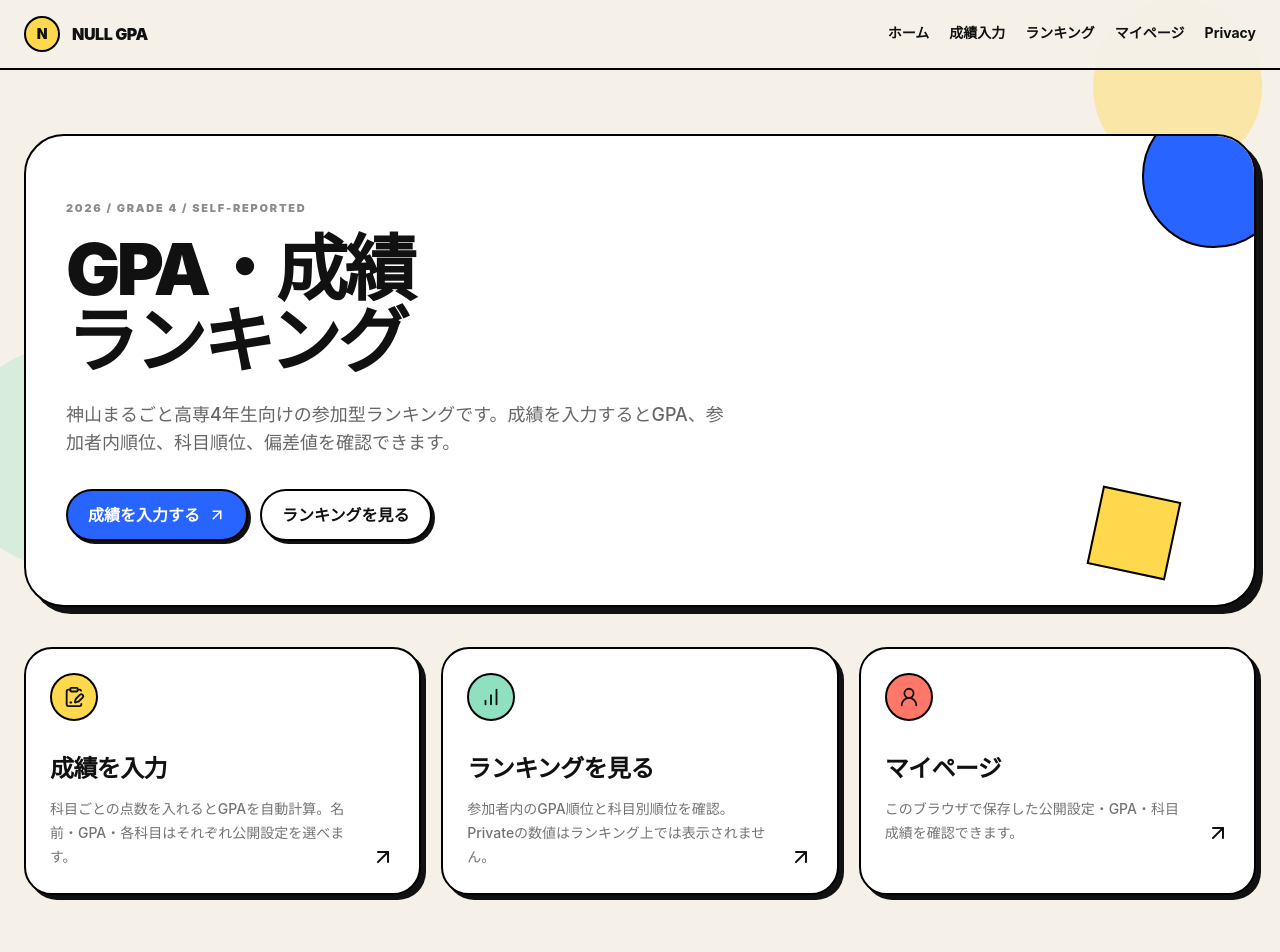
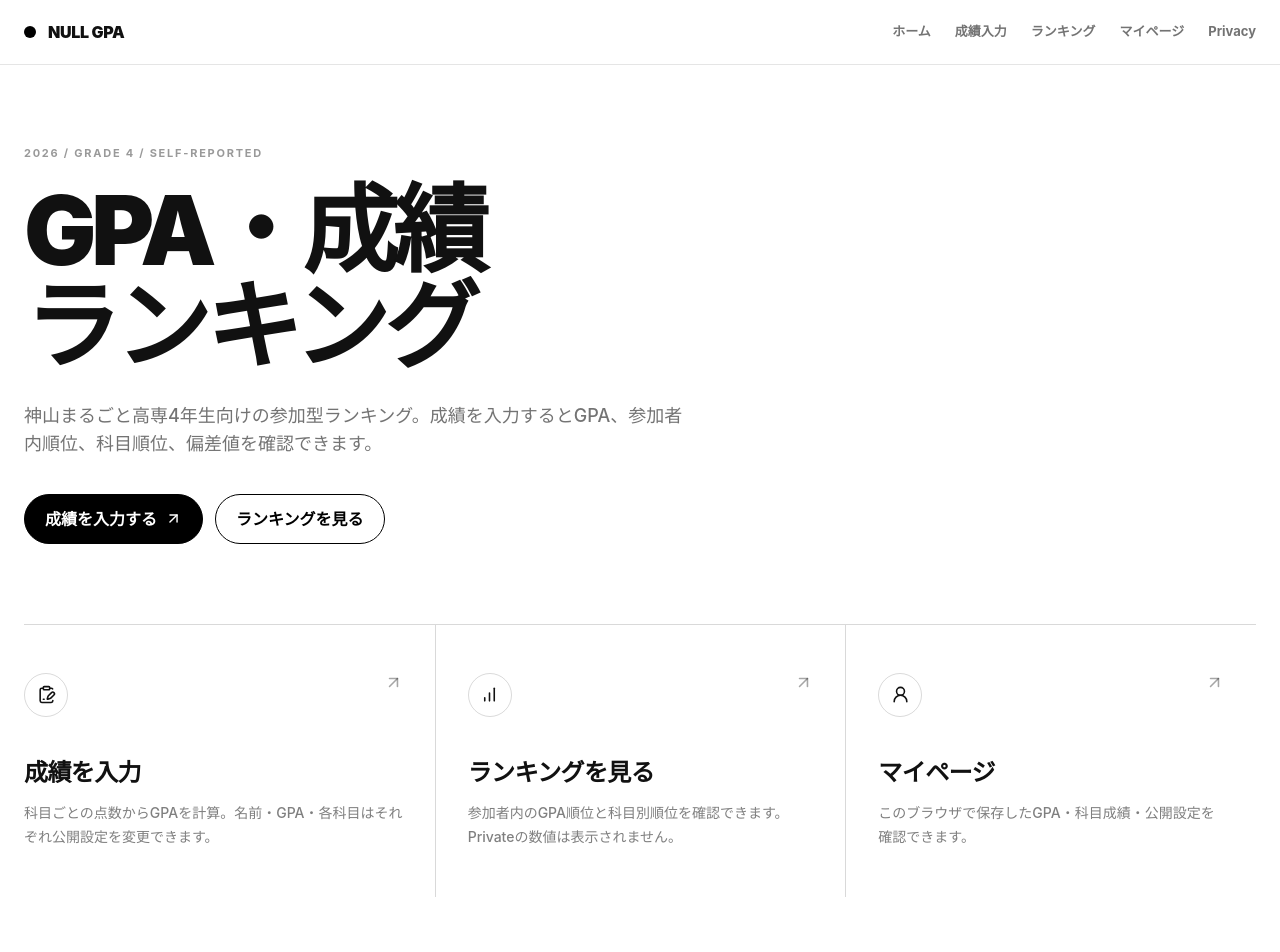
Before and after one commit to haruto-yamanishi/null-gpa, a Next.js app: page / in a window 1280 px wide. Shown: the top 952 px of the page. Built offline with nearby package versions, Linux system fonts and the light colour scheme.

Commit message:
fix: align UI with Kamiyama official monochrome style

```diff
--- a/app/globals.css
+++ b/app/globals.css
@@ -4,30 +4,29 @@
 
 :root {
   color-scheme: light;
-  --paper: #f5f1e8;
+  --paper: #ffffff;
   --ink: #111111;
-  --blue: #2864ff;
-  --yellow: #ffd84d;
-  --mint: #8fe0c0;
-  --coral: #ff7768;
+  --muted: #6f6f6f;
+  --line: #dddddd;
+  --soft: #f5f5f3;
 }
 
 * {
   box-sizing: border-box;
 }
 
+html,
+body {
+  min-height: 100%;
+}
+
 html {
-  min-height: 100%;
   background: var(--paper);
 }
 
 body {
   margin: 0;
-  min-height: 100%;
-  background:
-    radial-gradient(circle at 92% 8%, rgba(255, 216, 77, 0.42) 0 84px, transparent 85px),
-    radial-gradient(circle at 5% 42%, rgba(143, 224, 192, 0.3) 0 110px, transparent 111px),
-    var(--paper);
+  background: var(--paper);
   color: var(--ink);
 }
 
@@ -38,24 +37,28 @@ select {
 }
 
 ::selection {
-  background: var(--blue);
-  color: white;
+  background: #111111;
+  color: #ffffff;
 }
 
 @layer components {
   .k-card {
-    @apply rounded-[28px] border-2 border-black bg-white shadow-[5px_5px_0_#111];
+    @apply rounded-[24px] border border-black/15 bg-white;
   }
 
   .k-label {
-    @apply text-[11px] font-black uppercase tracking-[0.16em] text-black/45;
+    @apply text-[11px] font-bold uppercase tracking-[0.16em] text-black/40;
   }
 
   .k-input {
-    @apply w-full rounded-2xl border-2 border-black bg-white px-4 py-3 text-black outline-none transition focus:-translate-y-0.5 focus:shadow-[3px_3px_0_#2864ff];
+    @apply w-full rounded-xl border border-black/20 bg-white px-4 py-3 text-black outline-none transition focus:border-black;
   }
 
   .k-button {
-    @apply inline-flex min-h-12 items-center justify-center rounded-full border-2 border-black bg-[#2864ff] px-5 py-3 font-black text-white shadow-[3px_3px_0_#111] transition hover:-translate-y-0.5 hover:shadow-[4px_5px_0_#111] disabled:cursor-not-allowed disabled:opacity-50;
+    @apply inline-flex min-h-12 items-center justify-center rounded-full border border-black bg-black px-5 py-3 font-bold text-white transition hover:bg-neutral-800 disabled:cursor-not-allowed disabled:opacity-40;
+  }
+
+  .k-button-secondary {
+    @apply inline-flex min-h-12 items-center justify-center rounded-full border border-black bg-white px-5 py-3 font-bold text-black transition hover:bg-black hover:text-white;
   }
 }
--- a/app/layout.tsx
+++ b/app/layout.tsx
@@ -19,15 +19,15 @@ export default function RootLayout({ children }: Readonly<{ children: React.Reac
   return (
     <html lang="ja">
       <body className="font-sans antialiased">
-        <header className="sticky top-0 z-40 border-b-2 border-black bg-[#f5f1e8]/95 backdrop-blur">
-          <div className="mx-auto flex max-w-7xl flex-wrap items-center justify-between gap-4 px-4 py-4 sm:px-6">
-            <Link href="/" className="flex items-center gap-3 font-black tracking-tight">
-              <span className="grid size-9 place-items-center rounded-full border-2 border-black bg-[#ffd84d] text-sm">N</span>
+        <header className="sticky top-0 z-40 border-b border-black/10 bg-white/95 backdrop-blur">
+          <div className="mx-auto flex max-w-7xl flex-wrap items-center justify-between gap-4 px-4 py-5 sm:px-6">
+            <Link href="/" className="flex items-center gap-3 font-black tracking-[-0.02em]">
+              <span className="block size-3 rounded-full bg-black" aria-hidden />
               <span>NULL GPA</span>
             </Link>
-            <nav className="flex flex-wrap items-center gap-x-5 gap-y-2 text-sm font-bold">
+            <nav className="flex flex-wrap items-center gap-x-6 gap-y-2 text-[13px] font-bold text-black/55">
               {nav.map(([label, href]) => (
-                <Link key={href} href={href} className="border-b-2 border-transparent hover:border-black">
+                <Link key={href} href={href} className="transition hover:text-black">
                   {label}
                 </Link>
               ))}
@@ -35,10 +35,10 @@ export default function RootLayout({ children }: Readonly<{ children: React.Reac
           </div>
         </header>
         {children}
-        <footer className="mt-16 border-t-2 border-black bg-white/70">
-          <div className="mx-auto flex max-w-7xl flex-wrap items-center justify-between gap-3 px-4 py-6 text-xs font-bold sm:px-6">
-            <span>NULL GPA</span>
-            <span className="text-black/45">参加者内ランキング / 学校公式順位ではありません</span>
+        <footer className="mt-20 border-t border-black/10">
+          <div className="mx-auto flex max-w-7xl flex-wrap items-center justify-between gap-3 px-4 py-7 text-xs sm:px-6">
+            <span className="font-bold">NULL GPA</span>
+            <span className="text-black/40">参加者内ランキング / 学校公式順位ではありません</span>
           </div>
         </footer>
       </body>
--- a/app/page.tsx
+++ b/app/page.tsx
@@ -5,66 +5,63 @@ const cards = [
   {
     href: "/submit",
     title: "成績を入力",
-    text: "科目ごとの点数を入れるとGPAを自動計算。名前・GPA・各科目はそれぞれ公開設定を選べます。",
+    text: "科目ごとの点数からGPAを計算。名前・GPA・各科目はそれぞれ公開設定を変更できます。",
     icon: ClipboardPenLine,
-    accent: "bg-[#ffd84d]",
   },
   {
     href: "/rankings",
     title: "ランキングを見る",
-    text: "参加者内のGPA順位と科目別順位を確認。Privateの数値はランキング上では表示されません。",
+    text: "参加者内のGPA順位と科目別順位を確認できます。Privateの数値は表示されません。",
     icon: ChartNoAxesColumnIncreasing,
-    accent: "bg-[#8fe0c0]",
   },
   {
     href: "/me",
     title: "マイページ",
-    text: "このブラウザで保存した公開設定・GPA・科目成績を確認できます。",
+    text: "このブラウザで保存したGPA・科目成績・公開設定を確認できます。",
     icon: UserRound,
-    accent: "bg-[#ff7768]",
   },
 ] as const;
 
 export default function HomePage() {
   return (
-    <main className="mx-auto max-w-7xl px-4 py-12 sm:px-6 sm:py-16">
-      <section className="relative overflow-hidden rounded-[40px] border-2 border-black bg-white px-6 py-12 shadow-[7px_7px_0_#111] sm:px-10 sm:py-16">
-        <div className="absolute -right-8 -top-8 size-36 rounded-full border-2 border-black bg-[#2864ff]" aria-hidden />
-        <div className="absolute bottom-8 right-20 hidden size-20 rotate-12 border-2 border-black bg-[#ffd84d] md:block" aria-hidden />
-        <div className="relative max-w-3xl">
+    <main className="mx-auto max-w-7xl px-4 py-14 sm:px-6 sm:py-20">
+      <section className="border-b border-black/15 pb-14 sm:pb-20">
+        <div className="max-w-5xl">
           <p className="k-label">2026 / Grade 4 / Self-reported</p>
-          <h1 className="mt-4 text-5xl font-black leading-[0.95] tracking-[-0.05em] sm:text-7xl">
+          <h1 className="mt-5 text-5xl font-black leading-[0.95] tracking-[-0.055em] sm:text-7xl lg:text-[96px]">
             GPA・成績
             <br />
             ランキング
           </h1>
-          <p className="mt-6 max-w-2xl text-base font-medium leading-7 text-black/60 sm:text-lg">
-            神山まるごと高専4年生向けの参加型ランキングです。成績を入力するとGPA、参加者内順位、科目順位、偏差値を確認できます。
+          <p className="mt-7 max-w-2xl text-base font-medium leading-7 text-black/55 sm:text-lg">
+            神山まるごと高専4年生向けの参加型ランキング。成績を入力するとGPA、参加者内順位、科目順位、偏差値を確認できます。
           </p>
-          <div className="mt-8 flex flex-wrap gap-3">
+          <div className="mt-9 flex flex-wrap gap-3">
             <Link href="/submit" className="k-button gap-2">
-              成績を入力する <ArrowUpRight size={18} />
+              成績を入力する <ArrowUpRight size={17} />
             </Link>
-            <Link href="/rankings" className="inline-flex min-h-12 items-center justify-center rounded-full border-2 border-black bg-white px-5 py-3 font-black shadow-[3px_3px_0_#111] transition hover:-translate-y-0.5">
+            <Link href="/rankings" className="k-button-secondary">
               ランキングを見る
             </Link>
           </div>
         </div>
       </section>
 
-      <section className="mt-10 grid gap-5 md:grid-cols-3">
-        {cards.map(({ href, title, text, icon: Icon, accent }) => (
-          <Link key={href} href={href} className="k-card group p-6 transition hover:-translate-y-1 hover:shadow-[7px_8px_0_#111]">
-            <div className={`grid size-12 place-items-center rounded-full border-2 border-black ${accent}`}>
-              <Icon size={22} />
+      <section className="grid md:grid-cols-3">
+        {cards.map(({ href, title, text, icon: Icon }, index) => (
+          <Link
+            key={href}
+            href={href}
+            className={`group border-b border-black/15 py-9 md:border-b-0 md:px-8 md:py-12 ${index > 0 ? "md:border-l" : "md:pl-0"}`}
+          >
+            <div className="flex items-start justify-between gap-5">
+              <span className="grid size-11 place-items-center rounded-full border border-black/15">
+                <Icon size={19} />
+              </span>
+              <ArrowUpRight className="text-black/35 transition group-hover:translate-x-1 group-hover:-translate-y-1 group-hover:text-black" size={19} />
             </div>
-            <div className="mt-8 flex items-end justify-between gap-4">
-              <div>
-                <h2 className="text-2xl font-black tracking-tight">{title}</h2>
-                <p className="mt-3 text-sm font-medium leading-6 text-black/55">{text}</p>
-              </div>
-              <ArrowUpRight className="shrink-0 transition group-hover:translate-x-1 group-hover:-translate-y-1" />
-            </div>
+            <h2 className="mt-10 text-2xl font-black tracking-[-0.025em]">{title}</h2>
+            <p className="mt-3 max-w-sm text-sm font-medium leading-6 text-black/50">{text}</p>
           </Link>
         ))}
       </section>
--- a/components/Toggle.tsx
+++ b/components/Toggle.tsx
@@ -8,10 +8,10 @@ export function Toggle({ checked, onChange, label }: { checked: boolean; onChang
       aria-checked={checked}
       aria-label={label}
       onClick={() => onChange(!checked)}
-      className={`relative h-8 w-14 shrink-0 rounded-full border-2 border-black transition ${checked ? "bg-[#2864ff]" : "bg-[#d9d6cc]"}`}
+      className={`relative h-8 w-14 shrink-0 rounded-full border border-black transition ${checked ? "bg-black" : "bg-neutral-200"}`}
     >
       <span
-        className={`absolute top-1/2 size-5 -translate-y-1/2 rounded-full border-2 border-black bg-white transition ${checked ? "left-7" : "left-1"}`}
+        className={`absolute top-1/2 size-5 -translate-y-1/2 rounded-full border border-black bg-white transition ${checked ? "left-7" : "left-1"}`}
       />
     </button>
   );
```
Also changed, not shown: app/proof/page.tsx (+14 -14 lines), components/Dashboard.tsx (+12 -12 lines), components/GradeTable.tsx (+13 -13 lines), components/MyPage.tsx (+23 -23 lines), components/PrivacyControls.tsx (+9 -9 lines), components/RankingBoard.tsx (+8 -8 lines), components/RankingsPage.tsx (+7 -7 lines), components/SubjectBoards.tsx (+9 -9 lines).
